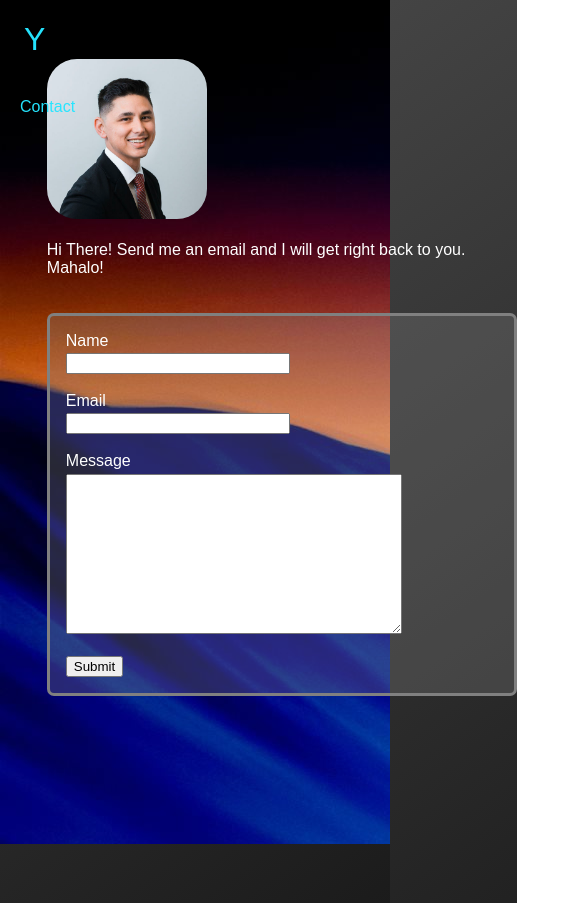
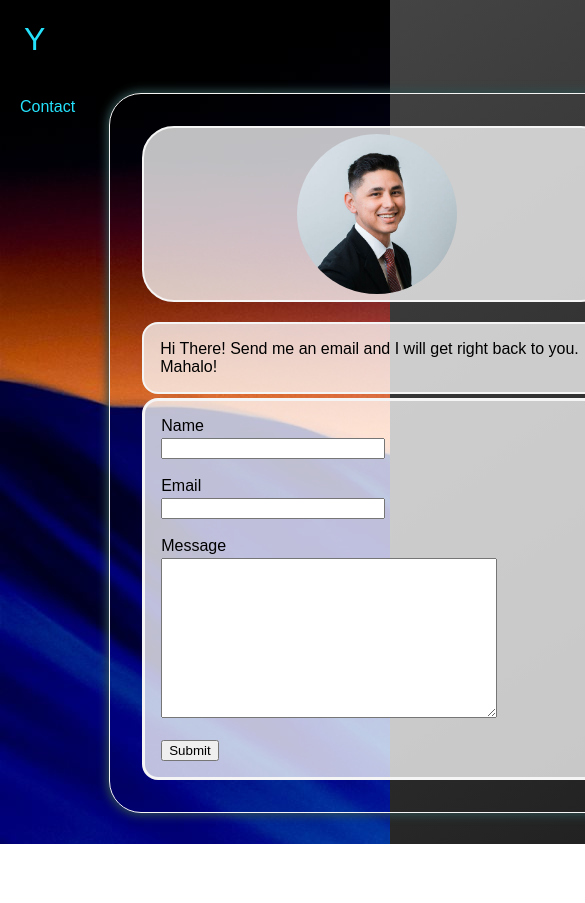
Before and after one commit to VenusCohort/ryanyoshimura, a React (Create React App) app: page /contact in a window 390 px wide. Shown: the top 903 px of the page, 585 px wide, since content can reach past the window. After the commit the page ends 844 px from the top, so only its background shows below. Built offline with nearby package versions, Linux system fonts and the light colour scheme.

Commit message:
styled/boosted responsiveness of email form

```diff
--- a/src/components/Contact.js
+++ b/src/components/Contact.js
@@ -29,16 +29,22 @@ export const Contact = () => {
                 });
         };
         return (
+            // <div id="contact-background">
             <div id="contact-background">
-                <main id="main-container">
+            <main id="main-container">
                     <div id="infoContainer">
                         {/*<div id="container-etc"></div>*/}
                         <form ref={form} onSubmit={sendEmail}>
-                            <img id="yoshi-img" src={yoshiProfilePic} alt="img" />
+                            <div id="outer-profile-img-box">
+                                <div id="profile-img-box">
+                                    <img id="yoshi-img" src={yoshiProfilePic} alt="img" />
+                                </div>
+                            </div>
+
                             <br/><br/>
-                            <span>
-                                Hi There! Send me an email and I will get right back to you. <br/><div>Mahalo!</div>
-                            </span>
+                            <div id="about-me-text">
+                                Hi There! Send me an email and I will get right back to you. <br/> Mahalo!
+                            </div>
                             <br/><br/>
                             <div id="email-container">
                                 <span>
--- a/src/styling/Contact.css
+++ b/src/styling/Contact.css
@@ -9,7 +9,6 @@
     display: flex;
     height: 100vh;
     width: 50vw;
-
 }
 /*#container-etc{*/
 /*    display: flex;*/
@@ -19,35 +18,75 @@
 /*    width: 25vw;*/
 /*    margin: 7rem;*/
 /*}*/
+#outer-profile-img-box{
+    border: 2px solid whitesmoke;
+    height: 11rem;
+    width: 29.4rem;
+    border-radius: 2rem;
+    display: flex;
+    align-items: center;
+    justify-content: center;
+    background-color: rgba(255, 255, 255, 75%);
+}
+#outer-profile-img-box:hover{
+    box-shadow: 0px 0px 18px 3px cyan;
+}
+#profile-img-box{
+    /*border: 1px solid whitesmoke;*/
+    /*height: 2rem;*/
+    /*width: 4rem;*/
+    display: flex;
+}
+
+
 #yoshi-img{
     height: 10rem;
     width: auto;
-    border-radius: 30px;
+    border-radius: 6rem;
 }
 #infoContainer{
-    display: flex;
-    justify-content: start;
-    align-items: flex-start;
-    margin-top: 7vh;
-    color: white;
+    display: table;
+    /* justify-content: center; */
+    /* align-items: flex-start; */
+    margin-top: 11vh;
+    color: black;
     width: 100vw;
-    height: 100vh;
+    height: 79vh;
     /* margin-top: 5vh; */
-    /* position: fixed; */
-    margin-left: 12vw;
+    /* position: relative; */
+    margin-left: 28vw;
+    border: 1px solid whitesmoke;
+    background-color: transparent;
+
+    padding: 2rem;
+    border-radius: 2rem;
+    /* margin-bottom: 49vh; */
+    overflow: inherit;
+    box-shadow: 0px 0px 10px 2px darkslategrey;
 }
+
+
 #email-container{
-    border: 3px solid grey;
-    border-radius: 7px;
-    /*padding: 1rem;*/
+    border: 3px solid whitesmoke;
+    /*border-radius: 7px;*/
+    /* padding: 1rem; */
     padding-left: 1rem;
     padding-right: 7rem;
     padding-top: 1rem;
     padding-bottom: 1rem;
-    background-color: rgba(128, 128, 128, 30%);
-    /*background-image: url('../img/glassy-wave-sunset.jpeg');*/
+    /*background-color: rgba(128, 128, 128, 30%);*/
+    background-color: rgba(255, 255, 255, 75%);
+
+    /* background-image: url(../img/glassy-wave-sunset.jpeg); */
     object-fit: cover;
+    /* margin-top: -4vh; */
+    border-radius: 1rem;
 }
+
+#email-container:hover{
+    box-shadow: 0px 0px 18px 3px cyan;
+}
+
 .input-form-lengths{
     width: 14rem;
     overflow: visible;
@@ -55,6 +94,8 @@
 #message-area{
     width: 21rem;
     height: 10rem;
+    min-height: 10rem;
+    min-width: 21rem;
 }
 label{
     display: block;
@@ -79,3 +120,18 @@ button:hover{
     transform: translate(0px, -2px);
     transition: .2s ease-in-out;
 }
+#about-me-text{
+    border: 2px solid whitesmoke;
+    border-radius: 1rem;
+    padding: 1rem;
+    margin-top: -1rem;
+    margin-bottom: -2rem;
+    /* opacity: 58%; */
+    /*background-color: rgba(128, 128, 128, 30%);*/
+    background-color: rgba(255, 255, 255, 75%);
+
+}
+
+#about-me-text:hover{
+    box-shadow: 0px 0px 18px 3px cyan;
+}
```
